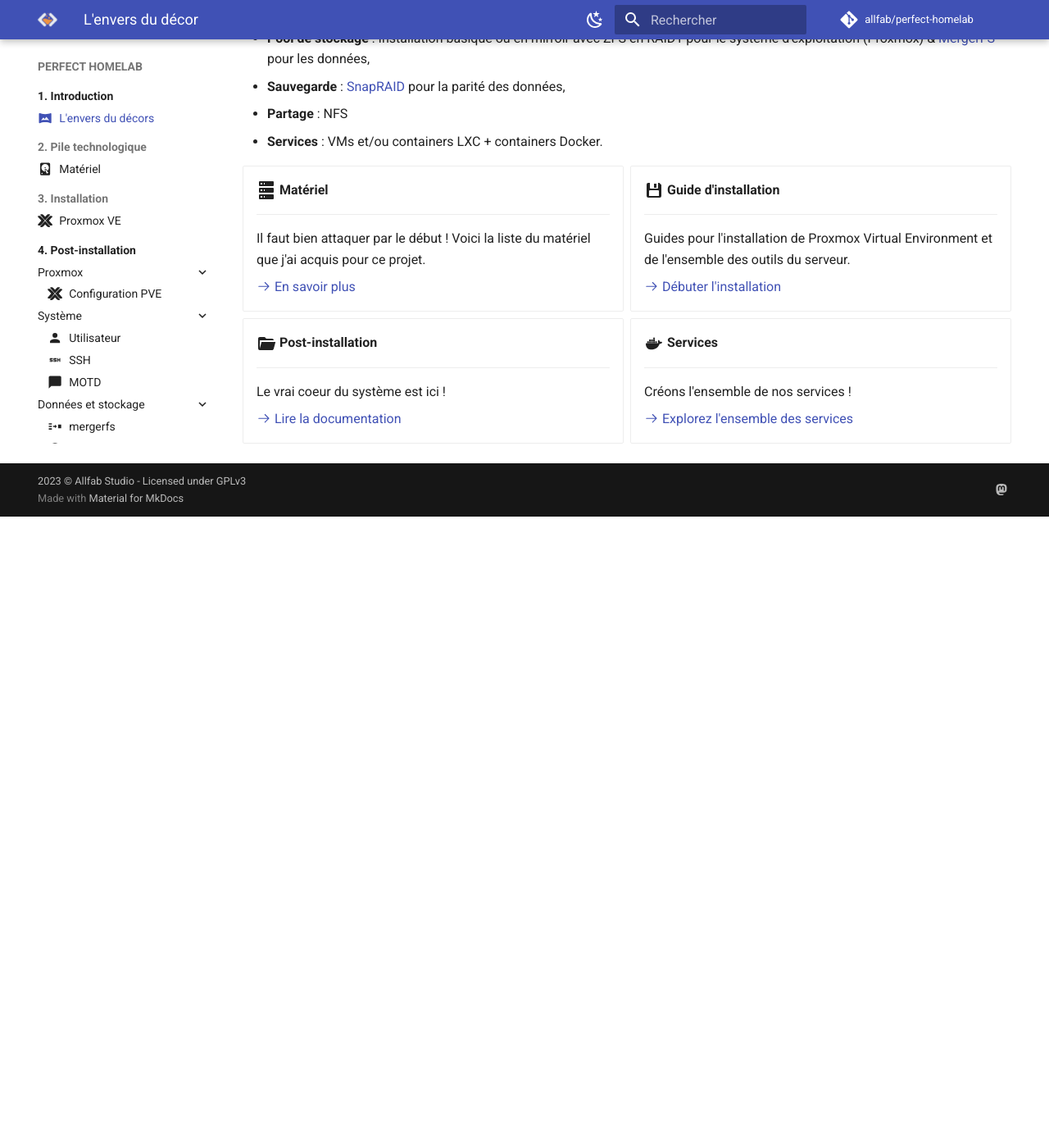
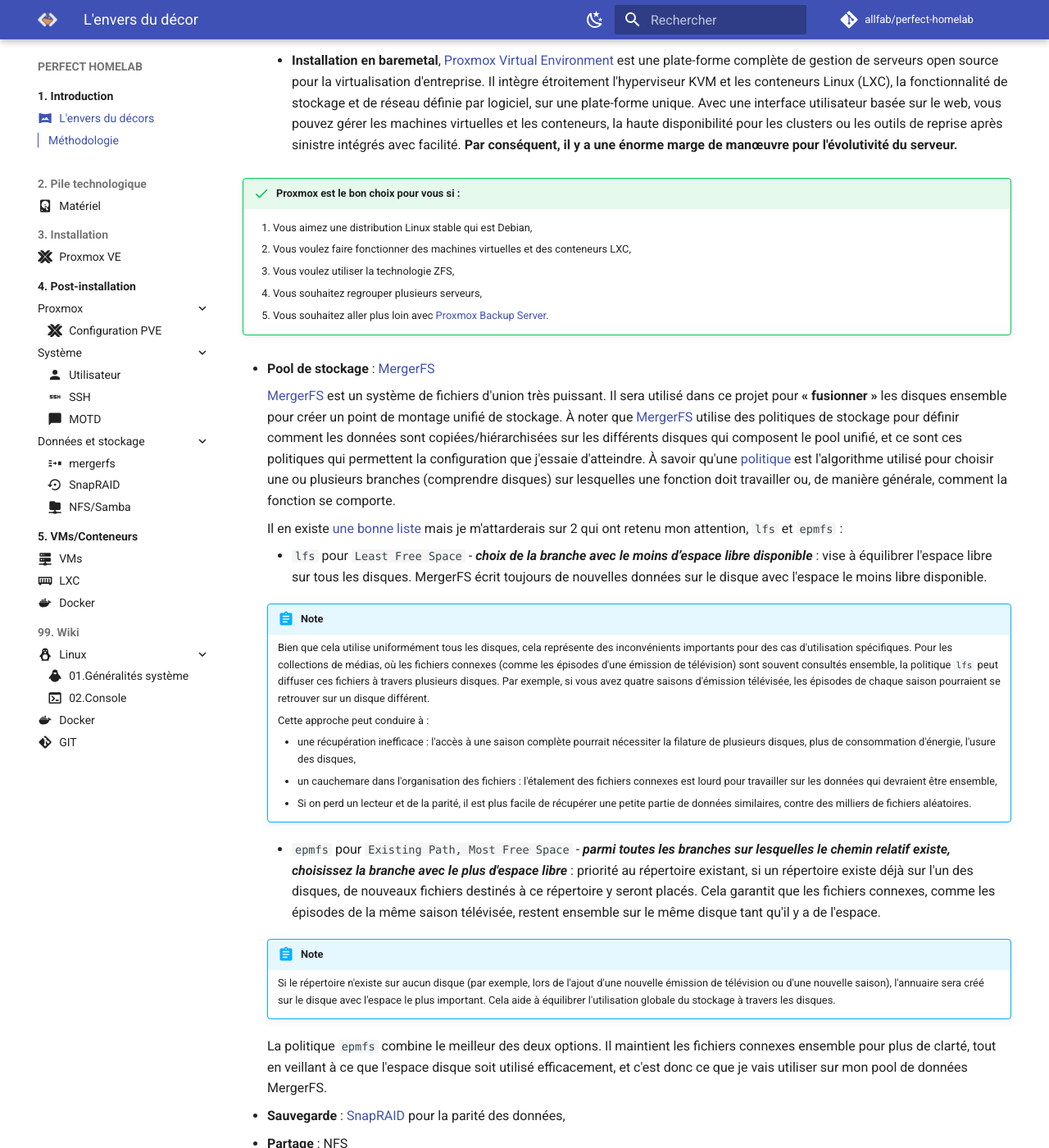
Before and after one commit to allfab/perfect-homelab, an MkDocs documentation site: the page built from docs/overview.md, in a window 1280 px wide and 1400 px high, scrolled down 1284 px. Shown: the whole window at 82% size. Built offline with MkDocs 1.6.1 and Material for MkDocs 9.7.7, drawn with Linux system fonts in a browser that asks for light colours; some web fonts are replaced; comment, search, counter and statistics services are not loaded; before the commit the page ends 1914 px from its top, so only the background shows below that; some of the changed text lies outside the part shown.

Commit message:
UPDATE overview.md

```diff
--- a/docs/overview.md
+++ b/docs/overview.md
@@ -5,7 +5,7 @@
 
 # **:material-panorama-variant: L'envers du décors**
 
-Mon objectif est donc de créer un serveur pour héberger mes services et mes données. ***Un serveur évolutif, non fermé et basé sur des technologies 100 % open-source.***
+Mon objectif est donc de créer un NAS pour héberger mes données multimédia (photos, vidéos, musique) et les services qui permettront de profiter de ces données. ***L'objectif de ce serveur de stockage/NAS est d'être évolutif, non fermé et basé sur des technologies 100 % open-source.***
 
 En me documentant sur mon projet et comment j'allais arriver à mes fins et construire ce NAS, je suis tombé sur beaucoup de sujets, tutos, etc... Et puis, un beau jour, j'ai ouvert un lien qui parlait du **[Perfect Media Server](https://perfectmediaserver.com/)** !
 
@@ -31,10 +31,18 @@
 
     Vous retrouverez donc mes choix technologiques ci-dessous
 
+Il existes des solutions tout-en-un sur le marché des logiciels libres ou non tels que [OpenMediaVault](https://www.openmediavault.org/), [TrueNas Scale](https://www.truenas.com/truenas-scale/), [Unraid](https://unraid.net/fr) qui s'intègrent tous pour créer ce genre de serveur. Bien qu'Unraid et OMV puissent répondre à mes besoins de stockage en vrac, ils s'intègrent également avec certains compromis. À défaut, TrueNas Scale s'oriente surtout sur la gestion d'un pool de disques durs en ZFS, et on sait tous que ZFS n'est pas très souple au niveau de l'évolutivité des disques.
+
+L'un des principaux moteurs de la création de ce NAS est la facilité de gestion de l'espace disque disponible. Je voulais être en mesure d'étendre ce dernier assez facilement sans mettre la main à la poche en achetant mes disques durs directement au montage et pouvoir étaler ces achats au fur et à mesure de la montée en charge du serveur.
+
+Je voulais, également, pouvoir être en mesure d'ajouter un seul disque et de l'ajouter à la capacité du pool de stockage tout en conservant une certaine redondance avec un minimum de configuration et de temps d'arrêt.
+
+## :material-graph: **Méthodologie**
 
 On va donc retrouver sous le capot :
 
-- **Proxmox Virtual Environment** : ***Installation en baremetal*** - [Proxmox Virtual Environment](https://www.proxmox.com/en/proxmox-virtual-environment/overview) est une plate-forme complète de gestion de serveurs open source pour la virtualisation d'entreprise. Il intègre étroitement l'hyperviseur KVM et les conteneurs Linux (LXC), la fonctionnalité de stockage et de réseau définie par logiciel, sur une plate-forme unique. Avec une interface utilisateur basée sur le web, vous pouvez gérer les machines virtuelles et les conteneurs, la haute disponibilité pour les clusters ou les outils de reprise après sinistre intégrés avec facilité. **Par conséquent, il y a une énorme marge de manœuvre pour l'évolutivité du serveur.**
+- **Proxmox Virtual Environment** :
+    - **Installation en baremetal**, [Proxmox Virtual Environment](https://www.proxmox.com/en/proxmox-virtual-environment/overview) est une plate-forme complète de gestion de serveurs open source pour la virtualisation d'entreprise. Il intègre étroitement l'hyperviseur KVM et les conteneurs Linux (LXC), la fonctionnalité de stockage et de réseau définie par logiciel, sur une plate-forme unique. Avec une interface utilisateur basée sur le web, vous pouvez gérer les machines virtuelles et les conteneurs, la haute disponibilité pour les clusters ou les outils de reprise après sinistre intégrés avec facilité. **Par conséquent, il y a une énorme marge de manœuvre pour l'évolutivité du serveur.**
 
 !!! success "Proxmox est le bon choix pour vous si :"
 
@@ -45,7 +53,33 @@
     5. Vous souhaitez aller plus loin avec [Proxmox Backup Server](https://www.proxmox.com/en/proxmox-backup-server/overview).
 
 
-- **Pool de stockage** : Installation basique ou en mirroir avec ZFS en RAID1 pour le système d'exploitation (Proxmox) & [MergerFS](https://github.com/trapexit/mergerfs) pour les données,
+- **Pool de stockage** : [MergerFS](https://github.com/trapexit/mergerfs)
+
+    [MergerFS](https://github.com/trapexit/mergerfs) est un système de fichiers d'union très puissant. Il sera utilisé dans ce projet pour **« fusionner »** les disques ensemble pour créer un point de montage unifié de stockage. À noter que [MergerFS](https://github.com/trapexit/mergerfs) utilise des politiques de stockage pour définir comment les données sont copiées/hiérarchisées sur les différents disques qui composent le pool unifié, et ce sont ces politiques qui permettent la configuration que j'essaie d'atteindre. À savoir qu'une [politique](https://github.com/trapexit/mergerfs?tab=readme-ov-file#policies) est l'algorithme utilisé pour choisir une ou plusieurs branches (comprendre disques) sur lesquelles une fonction doit travailler ou, de manière générale, comment la fonction se comporte.
+
+    Il en existe [une bonne liste](https://github.com/trapexit/mergerfs?tab=readme-ov-file#policies) mais je m'attarderais sur 2 qui ont retenu mon attention, `lfs` et `epmfs` :
+
+    - `lfs` pour `Least Free Space` - ***choix de la branche avec le moins d’espace libre disponible*** : vise à équilibrer l'espace libre sur tous les disques. MergerFS écrit toujours de nouvelles données sur le disque avec l'espace le moins libre disponible.
+
+    !!! abstract "Note"
+
+        Bien que cela utilise uniformément tous les disques, cela représente des inconvénients importants pour des cas d'utilisation spécifiques. Pour les collections de médias, où les fichiers connexes (comme les épisodes d'une émission de télévision) sont souvent consultés ensemble, la politique  `lfs` peut diffuser ces fichiers à travers plusieurs disques. Par exemple, si vous avez quatre saisons d'émission télévisée, les épisodes de chaque saison pourraient se retrouver sur un disque différent.
+
+        Cette approche peut conduire à :
+
+        - une récupération inefficace : l'accès à une saison complète pourrait nécessiter la filature de plusieurs disques, plus de consommation d'énergie, l'usure des disques,
+        - un cauchemare dans l'organisation des fichiers : l'étalement des fichiers connexes est lourd pour travailler sur les données qui devraient être ensemble,
+        - Si on perd un lecteur et de la parité, il est plus facile de récupérer une petite partie de données similaires, contre des milliers de fichiers aléatoires.
+
+    - `epmfs` pour `Existing Path, Most Free Space` - ***parmi toutes les branches sur lesquelles le chemin relatif existe, choisissez la branche avec le plus d'espace libre*** : priorité au répertoire existant, si un répertoire existe déjà sur l'un des disques, de nouveaux fichiers destinés à ce répertoire y seront placés. Cela garantit que les fichiers connexes, comme les épisodes de la même saison télévisée, restent ensemble sur le même disque tant qu'il y a de l'espace.
+
+    !!! abstract "Note"
+
+        Si le répertoire n'existe sur aucun disque (par exemple, lors de l'ajout d'une nouvelle émission de télévision ou d'une nouvelle saison), l'annuaire sera créé sur le disque avec l'espace le plus important. Cela aide à équilibrer l'utilisation globale du stockage à travers les disques.
+
+    La politique `epmfs` combine le meilleur des deux options. Il maintient les fichiers connexes ensemble pour plus de clarté, tout en veillant à ce que l'espace disque soit utilisé efficacement, et c'est donc ce que je vais utiliser sur mon pool de données MergerFS.
+
+
 - **Sauvegarde** : [SnapRAID](http://www.snapraid.it/) pour la parité des données,
 - **Partage** : NFS
 - **Services** : VMs et/ou containers LXC + containers Docker.
```
